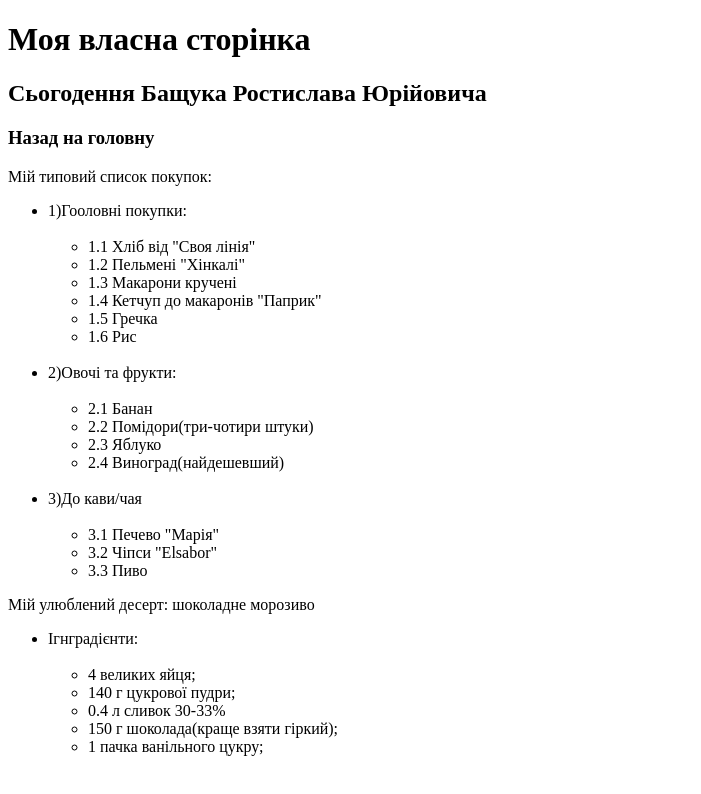
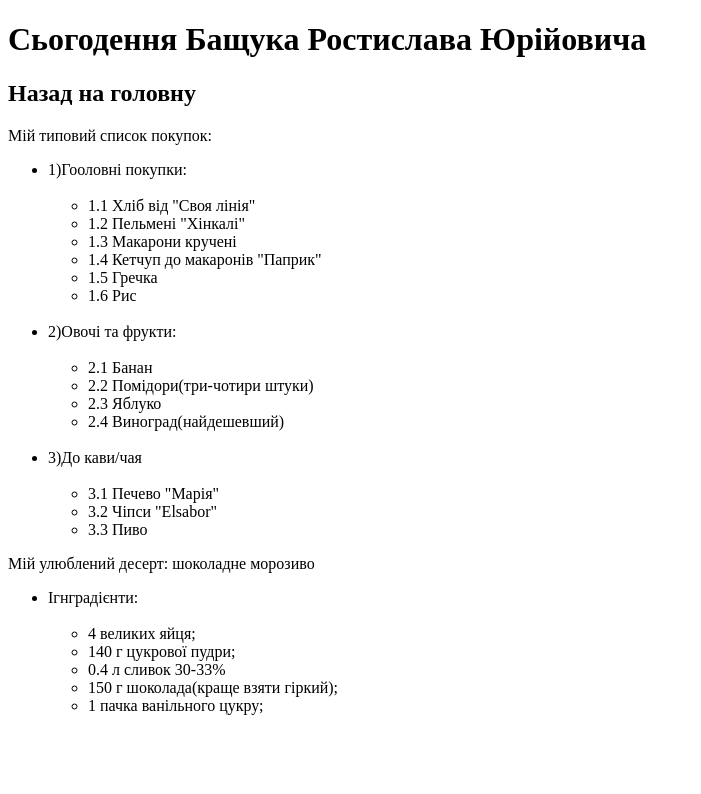
Before and after one commit to Rost1slavv/Web_Repository02, a plain HTML site: page novadays.html in a window 1280 px wide. Shown: the whole page, without its empty margins (0-701 px from the left). Drawn offline with Linux system fonts and the light colour scheme.

Commit message:
novadays

```diff
--- a/novadays.html
+++ b/novadays.html
@@ -5,11 +5,10 @@
  <title>Список покупок</title>
 </head>
 <body>
- <h1>Моя власна сторінка</h1>
  <div>
 
-<h2>Сьогодення Бащука Ростислава Юрійовича</h2>
-<h3>Назад на головну</h3>
+<h1>Сьогодення Бащука Ростислава Юрійовича</h1>
+<h2>Назад на головну</h2>
 Мій типовий список покупок:
 
 
```
